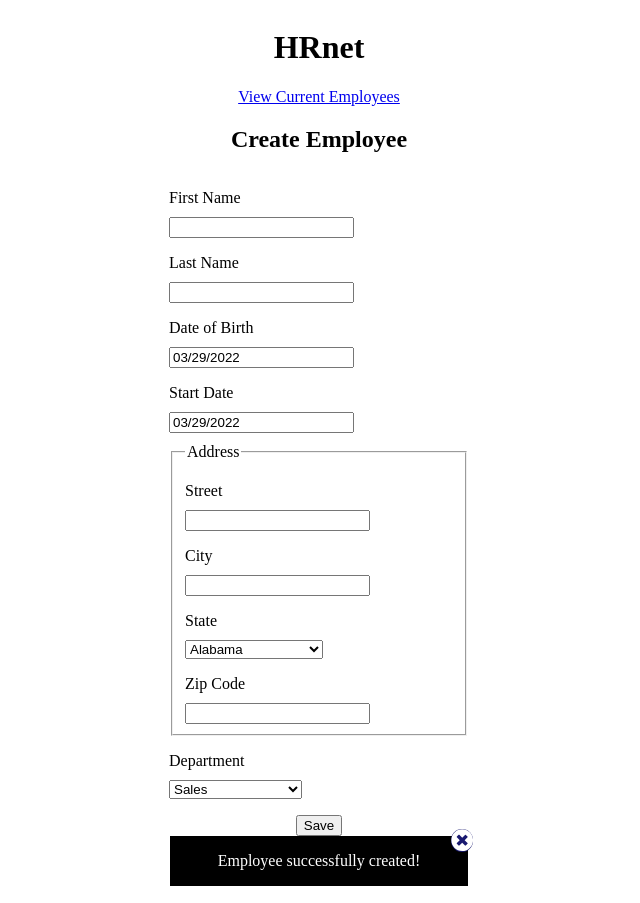
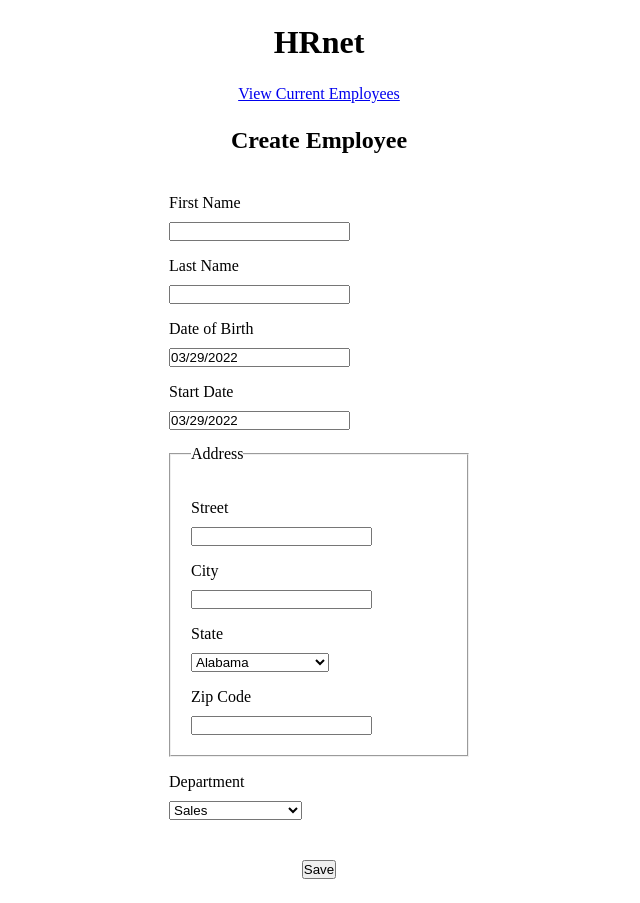
Before and after one commit to h-khribich/HamzaKhribich_14_20032022, a React (Create React App) app: page / in a window 1280 px wide. Shown: the whole page, without its empty margins (321-961 px from the left). Built offline with nearby package versions, Linux system fonts and the light colour scheme.

Commit message:
Modal implemented

```diff
--- a/src/components/Modal.jsx
+++ b/src/components/Modal.jsx
@@ -1,21 +1,24 @@
 import React from 'react';
 import { FaTimesCircle } from "react-icons/fa"
 import { IconContext } from "react-icons";
+import { handleModal } from '../pages/createEmployee';
 
 const Modal = () => {
   return (
+    <div className='modal-container hidden'>
       <div className='modal'>
         <div className='modal-message'>
           Employee successfully created!
 
           <IconContext.Provider value={{ color: "white", style: {width: "1.4em", height: "1.4em"} }}>
-        <span className='modal-close-btn'>
+            <span className='modal-close-btn' onClick={(e) => handleModal()}>
               <FaTimesCircle />
             </span>
           </IconContext.Provider>
 
         </div>
       </div>
+    </div>
   );
 };
 
--- a/src/pages/createEmployee.jsx
+++ b/src/pages/createEmployee.jsx
@@ -4,14 +4,27 @@ import CreateEmployeeForm from '../components/CreateEmployeeForm';
 import Modal from '../components/Modal';
 
 // EXPLAIN FUNCTION
+export const handleModal = () => {
+    const body = document.body
+    const content = document.querySelector(".content")
+    const modalContainer = document.querySelector(".modal-container")
+
+    body.classList.toggle("no-scroll")
+    content.classList.toggle("content-blurred")
+    modalContainer.classList.toggle("hidden")
+}
+
+// EXPLAIN FUNCTION
 const saveEmployee = () => {
 
+  handleModal()
 }
 
 // EXPLAIN COMPONENT
 const createEmployee = () => {
   return (
-    <div>
+    <div className='create-employee-page'>
+      <div className='content'>
         <div className='title'>
           <h1>HRnet</h1>
         </div>
@@ -19,9 +32,10 @@ const createEmployee = () => {
           <Link to="/employee-list">View Current Employees</Link>
           <h2>Create Employee</h2>
           <CreateEmployeeForm />
-        <button onClick={saveEmployee()}>Save</button>
+          <button className='modal-button' onClick={(e) => saveEmployee()}>Save</button>
+        </div>
+      </div>
       <Modal />
-      </div>
     </div>
   );
 };
--- a/src/styles/app.css
+++ b/src/styles/app.css
@@ -1,8 +1,15 @@
+* {
+  box-sizing: border-box;
+  margin: 0;
+  padding: 0;
+}
+
 /* Original styling before React conversion */
 .title {
   display: flex;
   align-items: center;
   justify-content: center;
+  padding: 1.5rem;
 }
 
 .container {
@@ -10,6 +17,8 @@
   flex-direction: column;
   align-items: center;
   justify-content: center;
+  padding-bottom: 1.5rem;
+  gap: 1.5rem;
 }
 
 label {
@@ -19,29 +28,47 @@ label {
 }
 
 .address {
-  margin-top: 10px;
+  margin-top: 15px;
+  padding: 20px;
 }
 
 /* Added styling during React conversion */
+
+.create-employee-page {
+  position: relative;
+}
+
 form {
   min-width: 300px;
   margin-block-end: 1em;
 }
 
+.modal-container {
+  position: fixed;
+  top: 0;
+  right: 0;
+  width: 100vw;
+  height: 100vh;
+  background-color: rgba(0, 0, 0, 0.384);
+}
+
 .modal {
+  position: absolute;
   top: 50%;
   left: 50%;
   right: auto;
   bottom: auto;
-  /* margin-right: -50%; */
-  /* transform: translate(-50%, -50%); */
+  margin-right: -50%;
+  transform: translate(-50%, -50%);
   background-color: black;
   color: white;
   padding: 1rem 3rem;
+  border-radius: 10px;
 }
 
 .modal-message {
   position: relative;
+  color: white;
 }
 
 .modal-close-btn {
@@ -52,4 +79,17 @@ form {
   top: -23px;
   right: -53px;
   height: 1.4em;
+  cursor: pointer;
 }
+
+.no-scroll {
+  overflow: hidden;
+}
+
+.hidden {
+  display: none;
+}
+
+.content-blurred {
+  filter: blur(1px);
+}
```
Lines whose indentation alone changed are shown as unchanged.
